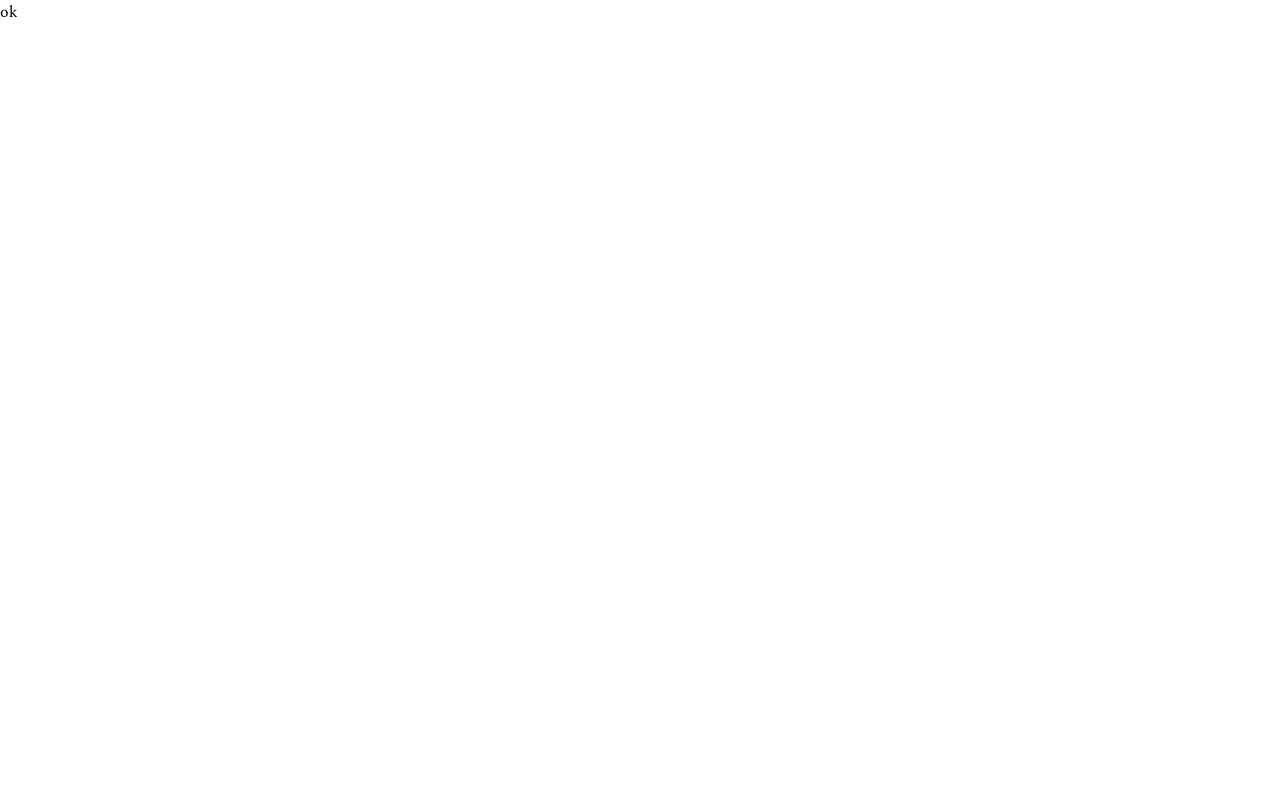
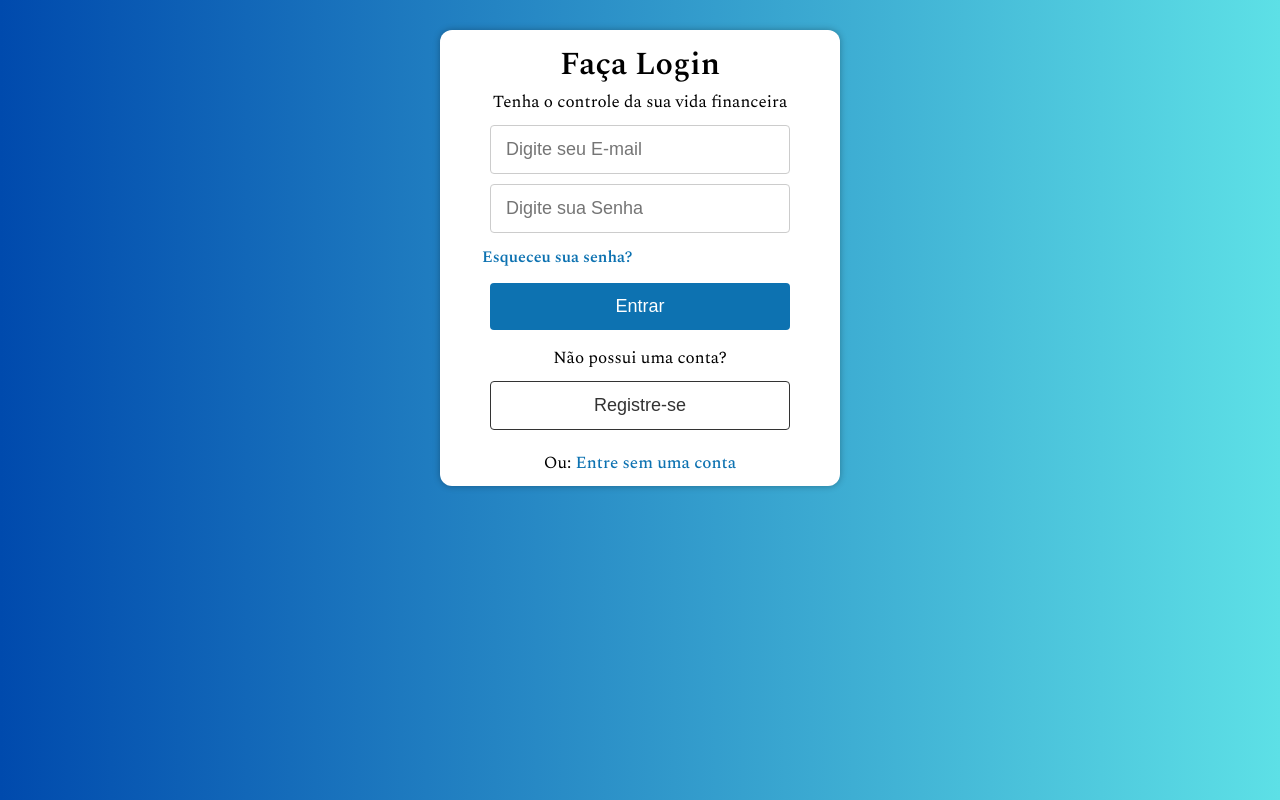
Before and after one commit to sandersonrafael/my-financial-app, a React (Vite) app in the folder front-end/: page / in a window 1280 px wide. Built offline with nearby package versions, Linux system fonts and the light colour scheme.

Commit message:
login page finished

```diff
--- a/front-end/package.json
+++ b/front-end/package.json
@@ -13,7 +13,8 @@
     "react": "^18.2.0",
     "react-dom": "^18.2.0",
     "react-icons": "^4.10.1",
-    "styled-components": "^6.0.3"
+    "react-router-dom": "^6.14.1",
+    "styled-components": "^5.3.11"
   },
   "devDependencies": {
     "@vitejs/plugin-react": "^4.0.2",
--- a/front-end/src/App.jsx
+++ b/front-end/src/App.jsx
@@ -1,10 +1,11 @@
-function App() {
+import { BrowserRouter } from 'react-router-dom';
+import Login from './pages/Login';
+
+export default function App() {
 
   return (
-    <div>
-      ok
-    </div>
+    <BrowserRouter>
+      <Login />
+    </BrowserRouter>
   );
 }
-
-export default App;
--- a/front-end/src/App.styles.js
+++ /dev/null
@@ -1,3 +0,0 @@
-import styled from 'styled-components';
-
-export const Login = styled.aside``;
--- /dev/null
+++ b/front-end/src/colors/colors.js
@@ -0,0 +1,2 @@
+export const primaryColor = '#0d72b1';
+export const primaryGradient = 'linear-gradient(to right, #004aad, #5de0e6)';
--- /dev/null
+++ b/front-end/src/components/Buttons/index.jsx
@@ -0,0 +1,24 @@
+import PropTypes from 'prop-types';
+import * as Styled from './styles';
+
+export const PrimaryButton = ({ children, style }) => (
+  <Styled.PrimaryButton style={style}>
+    {children}
+  </Styled.PrimaryButton>
+);
+
+export const SecondaryButton = ({ children, style }) => (
+  <Styled.SecondaryButton style={style}>
+    {children}
+  </Styled.SecondaryButton>
+);
+
+PrimaryButton.propTypes = {
+  children: PropTypes.node,
+  style: PropTypes.object,
+};
+
+SecondaryButton.propTypes = {
+  children: PropTypes.node,
+  style: PropTypes.object,
+};
--- /dev/null
+++ b/front-end/src/components/Buttons/styles.js
@@ -0,0 +1,36 @@
+import { primaryColor } from '../../colors/colors';
+import styled from 'styled-components';
+
+export const PrimaryButton = styled.button`
+  padding: 13px 15px;
+  font-size: 18px;
+  border: none;
+  outline: none;
+  background-color: ${primaryColor};
+  cursor: pointer;
+  color: #fff;
+  border-radius: 4px;
+
+  &:hover {
+    opacity: 0.8;
+  }
+`;
+
+export const SecondaryButton = styled.button`
+  padding: 13px 15px;
+  font-size: 18px;
+  border: none;
+  outline: none;
+  background-color: #fff;
+  cursor: pointer;
+  color: #333;
+  border-radius: 4px;
+  font-weight: 400;
+  border: 1px solid #333;
+
+  &:hover {
+    background-color: ${primaryColor + 'a9'};
+    color: #fff;
+    border: 1px solid ${primaryColor + 'a9'};
+  }
+`;
--- /dev/null
+++ b/front-end/src/pages/Home/index.jsx
@@ -0,0 +1,5 @@
+export default function Home() {
+  return (
+    <div>Home</div>
+  );
+}
--- a/front-end/src/pages/Login/index.jsx
+++ b/front-end/src/pages/Login/index.jsx
@@ -0,0 +1,33 @@
+import { Link } from 'react-router-dom';
+import { Container, Main, MainHeader, Input, P } from './styles';
+import { AskCamp } from './styles';
+import { PrimaryButton, SecondaryButton } from '../../components/Buttons';
+
+export default function Login() {
+  return (
+    <Container>
+      <Main>
+        <MainHeader>Faça Login</MainHeader>
+
+        <P>Tenha o controle da sua vida financeira</P>
+
+        <Input type="text" placeholder="Digite seu E-mail" />
+        <Input type="password" placeholder="Digite sua Senha" />
+
+        <AskCamp>
+          <Link to="/forgot-password">Esqueceu sua senha?</Link>
+        </AskCamp>
+
+        <PrimaryButton style={{ margin: '0 40px 15px' }}>Entrar</PrimaryButton>
+
+        <P>Não possui uma conta?</P>
+
+        <SecondaryButton style={{ margin: '0 40px 20px' }}>
+          Registre-se
+        </SecondaryButton>
+
+        <P>Ou: <span>Entre sem uma conta</span></P>
+      </Main>
+    </Container>
+  );
+}
--- a/front-end/src/pages/Login/styles.js
+++ b/front-end/src/pages/Login/styles.js
@@ -0,0 +1,83 @@
+import { primaryColor, primaryGradient } from '../../colors/colors';
+import styled from 'styled-components';
+
+export const Container = styled.div`
+  position: absolute;
+  top: 0;
+  left: 0;
+  right: 0;
+  bottom: 0;
+
+  display: flex;
+  justify-content: center;
+  padding: 30px 15px;
+
+  background-image: ${primaryGradient};
+
+  font-size: 17;
+  font-weight: 400;
+
+  z-index: 3;
+`;
+
+export const Main = styled.main`
+  display: flex;
+  flex-direction: column;
+  background-color: #fff;
+  width: calc(100% - 20px);
+  height: fit-content;
+  max-width: 380px;
+  border-radius: 12px;
+  padding: 0 10px;
+  box-shadow: 0 0 7px rgba(0, 0, 0, .3);
+`;
+
+export const MainHeader = styled.h1`
+  display: block;
+  text-align: center;
+  padding: 10px 0 0;
+  font-weight: 600;
+`;
+
+export const P = styled.p`
+  font-size: 17px;
+  text-align: center;
+  padding: 0 0 10px;
+
+  span {
+    color: ${primaryColor};
+    font-weight: 500;
+    cursor: pointer;
+
+    &:hover {
+      text-decoration: underline;
+    }
+  }
+`;
+
+export const Input = styled.input`
+  margin: 0 40px 10px;
+  padding: 13px 15px;
+  font-size: 18px;
+  border: 1px solid #ccc;
+  border-radius: 4px;
+  outline: none;
+
+  &:focus {
+    box-shadow: 0 0 10px 2px ${primaryColor + '55'};
+  }
+`;
+
+export const AskCamp = styled.div`
+  * {
+    display: inline-block;
+    color: rgb(13, 114, 177);
+    font-weight: 600;
+    margin: 2px 0 14px 32px;
+    border-radius: 10px;
+
+    &:hover {
+      text-decoration: underline;
+    }
+  }
+`;
```
Also changed, not shown: front-end/src/colors/darkColors.js (added), front-end/src/colors/defaultColors.js (deleted), front-end/src/pages/Home/styles.js (added), 1 other file (tests, documents, lock files or other folders).
